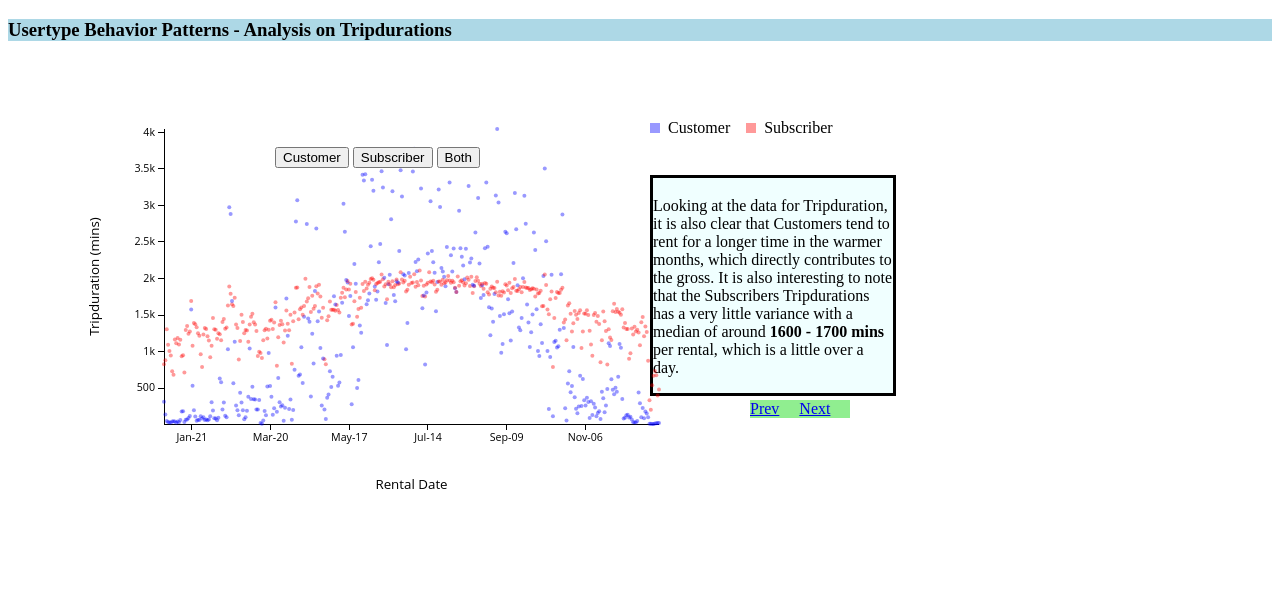
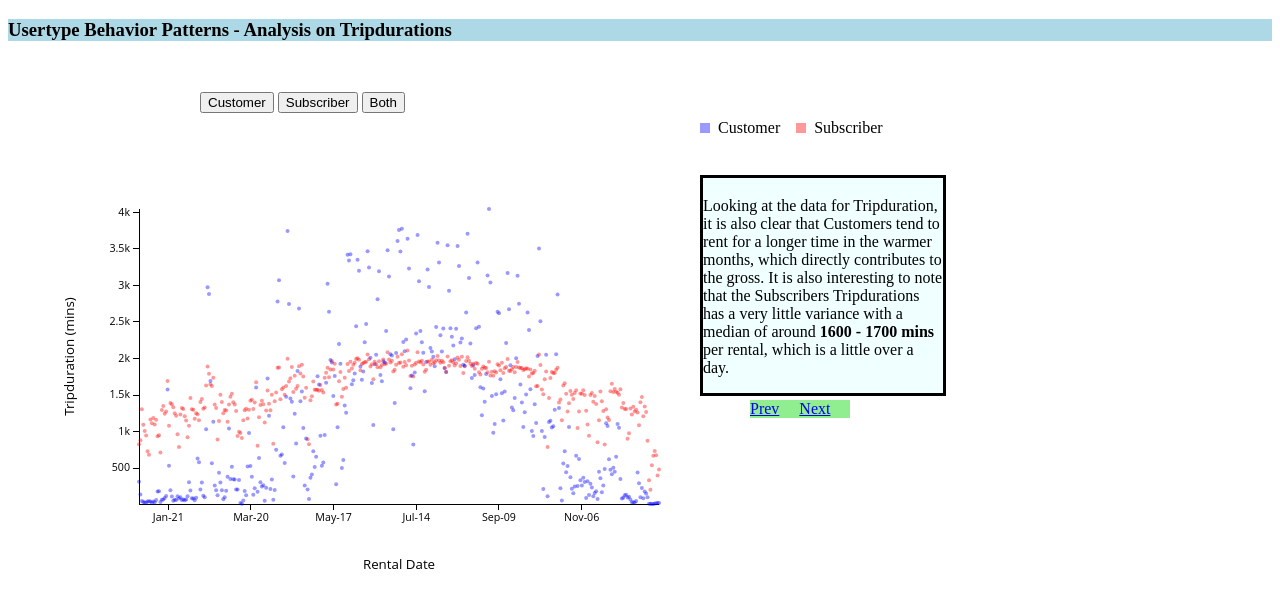
Before and after one commit to deepakn01/deepakn01.github.io, a plain HTML site: page scatterplot.html in a window 1280 px wide. Drawn offline with nearby package versions, Linux system fonts and the light colour scheme.

Commit message:
updated the positions

```diff
--- a/scatterplot.html
+++ b/scatterplot.html
@@ -67,21 +67,21 @@
 	<p></p>
   </div>
 
-  <div style="position: absolute; top: 175px; left: 650px; width: 240px; background-color: azure; border-style: solid">
+  <div style="position: absolute; top: 175px; left: 700px; width: 240px; background-color: azure; border-style: solid">
 	<h3></h3>
 	<p>Looking at the data for Tripduration, it is also clear that Customers tend to rent for a longer time in the warmer months, which directly contributes to the gross.
 	It is also interesting to note that the Subscribers Tripdurations has a very little variance with a median of around <strong>1600 - 1700 mins</strong> per rental, which is a little over a day.</p>
   </div>
-  <div id="legend" style="position: absolute; top: 100px; left: 650px; width: 240px; border: black;">
+  <div id="legend" style="position: absolute; top: 100px; left: 700px; width: 240px; border: black;">
 		<h3></h3>
 			<div class="legend"> <p class="usertype"><span class="key-dot cust"></span>Customer</p> </div>
 			<div class="legend"> <p class="usertype"><span class="key-dot sub"></span>Subscriber</p> </div>
 	  </div>
-  <div id="chart" style="position: absolute; top: 0%; left: 5%; width: 600px">
+  <div id="chart" style="position: absolute; top: 10%; left: 5%; width: 600px">
   <svg width="600" height="120"></svg>
   </div>
 
-	<div style="position: absolute; top: 75px; left: 275px; width: 240px">
+	<div style="position: absolute; top: 20px; left: 200px; width: 240px">
 	<br><br><br><br>
 	<button id="Customer">Customer</button>
 	<button id="Subscriber">Subscriber</button>
@@ -90,7 +90,7 @@
     <script>
       var outerWidth = 600;
       var outerHeight = 400;
-      var margin = { left: 100, top: 5, right: 5, bottom: 100 };
+      var margin = { left: 75, top: 5, right: 5, bottom: 100 };
       var rMin = 1; // "r" stands for radius
       var rMax = 6;
 	  var parseDate = d3.time.format("%m/%d/%Y").parse;
```
